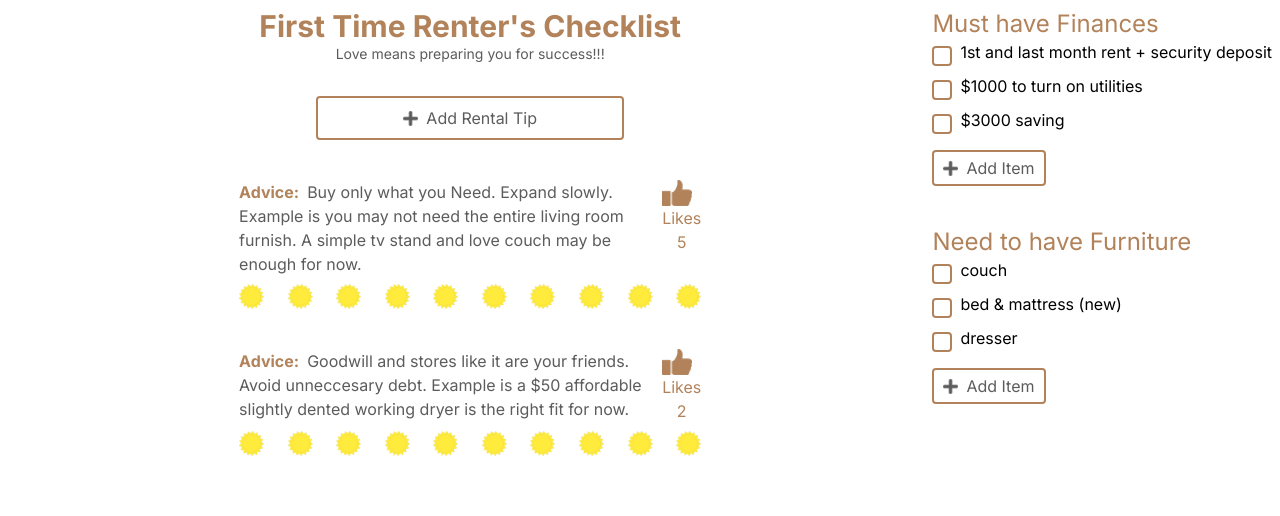
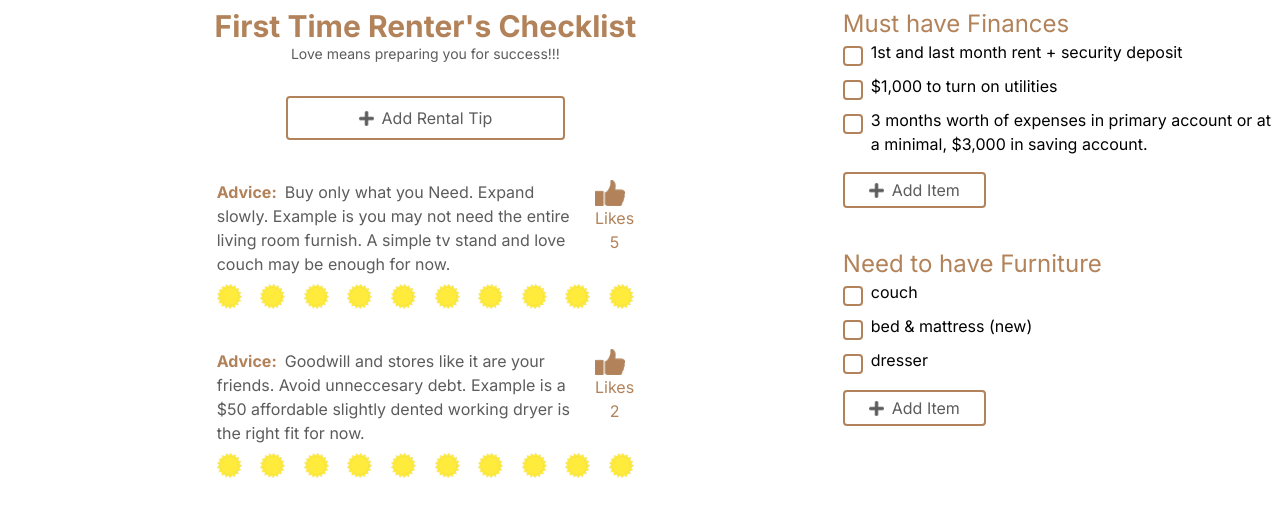
Before and after one commit to jcsmileyjr/renters-ui, a Next.js app: page / in a window 1280 px wide. Shown: the top 516 px of the page. Built offline with nearby package versions, Linux system fonts and the light colour scheme.

Commit message:
Documentation: Updating test data

```diff
--- a/src/app/page.js
+++ b/src/app/page.js
@@ -4,7 +4,7 @@ import Advice from "@/components/Advice/advice";
 import Checklist from "@/components/Checklist/checklist";
 
 // Checklist Dummy data
-const checkListDataA = ["1st and last month rent + security deposit", "$1000 to turn on utilities", "$3000 saving"];
+const checkListDataA = ["1st and last month rent + security deposit", "$1,000 to turn on utilities", "3 months worth of expenses in primary account or at a minimal, $3,000 in saving account."];
 const checkListDataB = ["couch", "bed & mattress (new)", "dresser"];
 
 // Advice data
--- a/src/components/Advice/advice.js
+++ b/src/components/Advice/advice.js
@@ -28,7 +28,6 @@ const AdviceContainer = ({content}) => {
 
 // Component that displays advice and its number of likes from an object array.
 export default function Advice ({list}) {
-    console.log(list);
     return (
         <div className="">
             {
```
